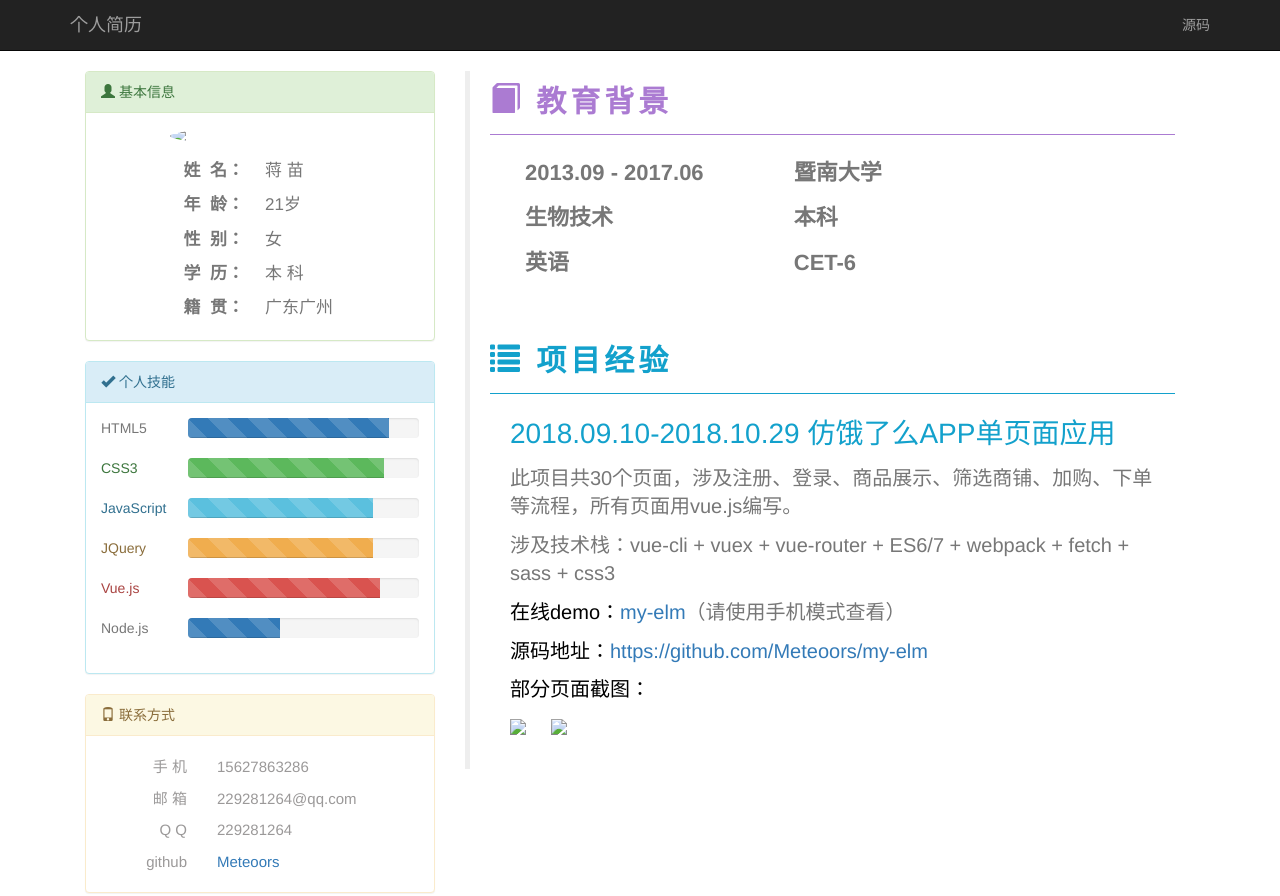
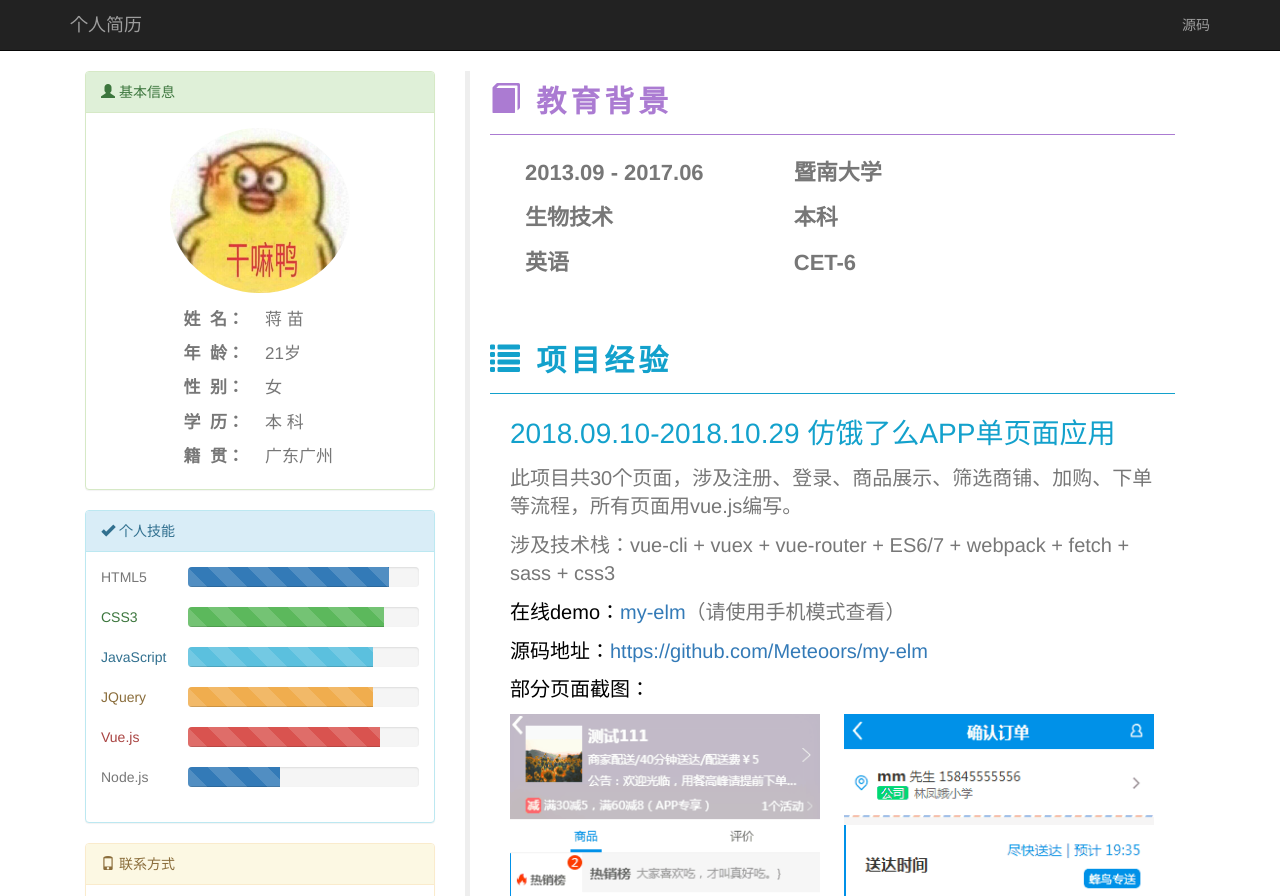
Before and after one commit to Meteoors/resume, a plain HTML site: page index.html in a window 1280 px wide. Shown: the top 896 px of the page. Drawn offline with nearby package versions, Linux system fonts and the light colour scheme.

Commit message:
更正图片地址

```diff
--- a/index.html
+++ b/index.html
@@ -50,7 +50,7 @@
                     <span class='glyphicon glyphicon-user'></span> 基本信息
                 </div>
                 <div class='panel-body'>
-                    <img src="C:/Users/lenovo/Pictures/avatar.jpg" class='img-circle center-block' style='width:180px; margin-bottom: 10px'>
+                    <img src="image/avatar.jpg" class='img-circle center-block' style='width:180px; margin-bottom: 10px'>
                     <div class='row' style='padding:5px 0'>
                         <div class='col-sm-4 col-sm-offset-2 text-right' style='padding-right:16px;'>
                             <strong class='text-muted' style='font-size:17px'>姓&nbsp;&nbsp;名：</strong>
@@ -277,8 +277,8 @@
                         <p style="font-size:20px"><span style='color:black'>在线demo：</span><a target='_blank' href='https://meteoors.github.io/my-elm/dist/index.html#/home'>my-elm</a>（请使用手机模式查看）</p>
                         <p style="font-size:20px; color:black">源码地址：<a target="_blank" href="https://github.com/Meteoors/my-elm">https://github.com/Meteoors/my-elm</a></p>
                         <p style="font-size:20px; color:black">部分页面截图：</p>
-                        <img src="E:/gif/1.gif" width='48%' style='margin-right:20px'>
-                        <img src="E:/gif/2.gif" width='48%'>
+                        <img src="image/1.gif" width='48%' style='margin-right:20px'>
+                        <img src="image/2.gif" width='48%'>
                     </section>
 
                 </div>
```
Also changed, not shown: image/1.gif (added), image/2.gif (added), image/avatar.jpg (added).
